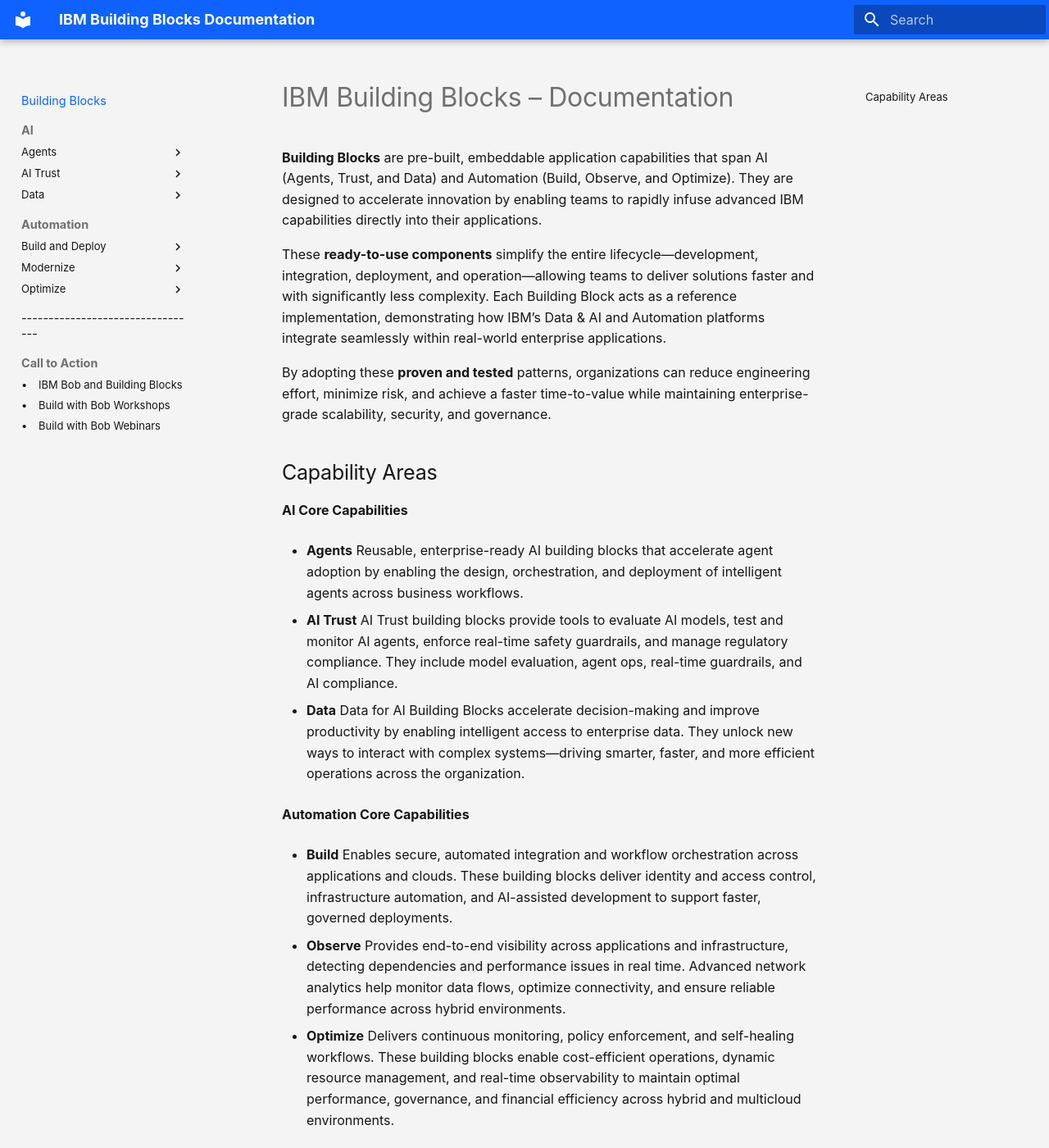
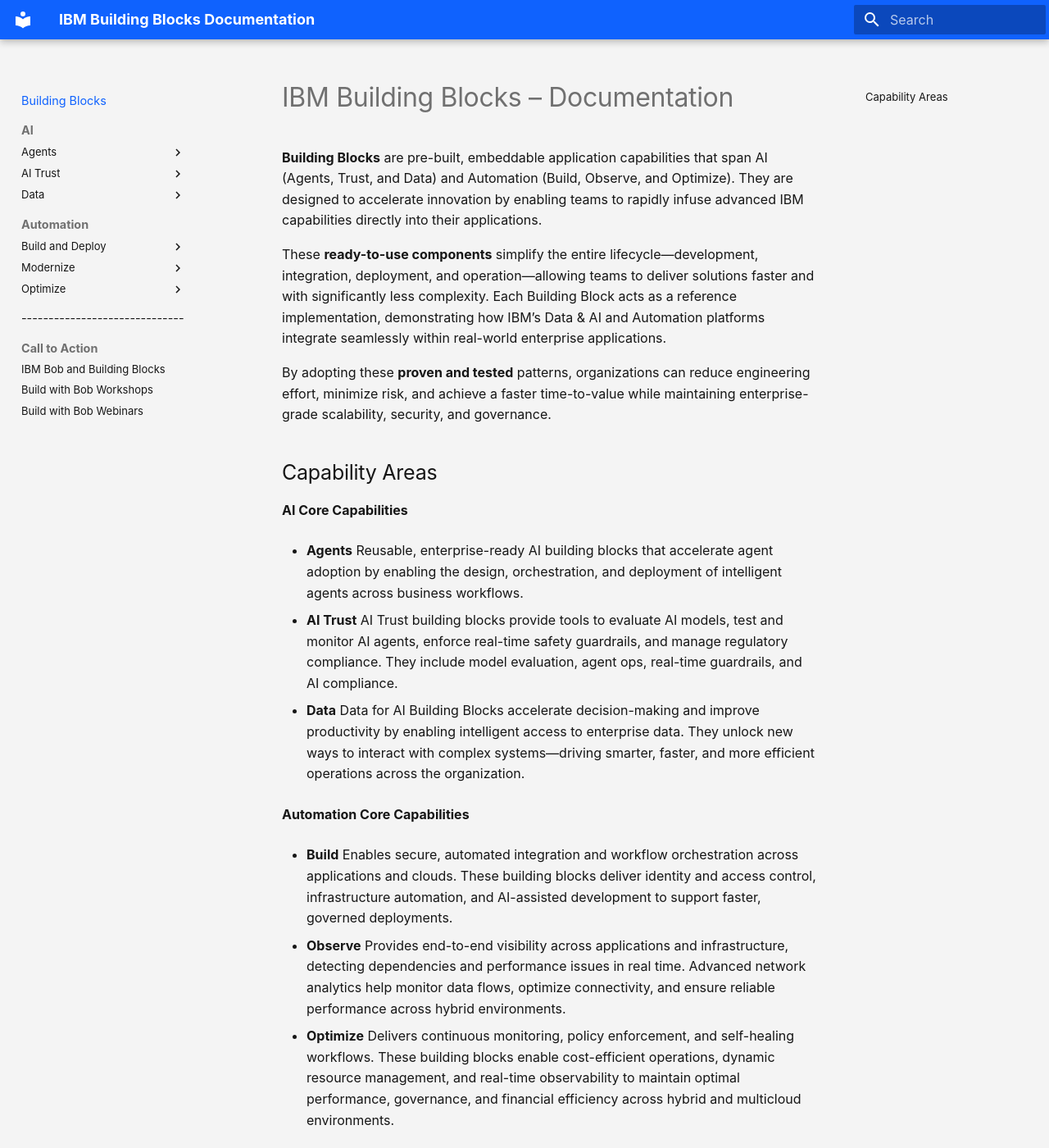
Before and after one commit to ibm-self-serve-assets/building-blocks-docs, an MkDocs documentation site: the page built from docs-src/index.md, in a window 1280 px wide and 1400 px high. Shown: the whole window at 82% size. Built offline with MkDocs 1.6.1 and Material for MkDocs 9.7.7, drawn with Linux system fonts in a browser that asks for light colours.

Commit message:
Updating css file

```diff
--- a/docs-src/overrides/stylesheets/carbon.css
+++ b/docs-src/overrides/stylesheets/carbon.css
@@ -117,45 +117,6 @@
   padding-left: 0.5rem;
 }
 
-/* Bullets only for "Call to Action" section items */
-/* Target the actual last section (after the separator) using nth-last-child */
-.md-nav--primary > .md-nav__list > .md-nav__item:nth-last-child(1) .md-nav__list .md-nav__item,
-.md-nav--primary > .md-nav__list > .md-nav__item:nth-last-child(2) .md-nav__list .md-nav__item {
-  list-style-type: none !important;
-}
-
-/* Add bullet using ::before pseudo-element */
-.md-nav--primary > .md-nav__list > .md-nav__item:nth-last-child(1) .md-nav__list .md-nav__item > .md-nav__link::before,
-.md-nav--primary > .md-nav__list > .md-nav__item:nth-last-child(2) .md-nav__list .md-nav__item > .md-nav__link::before {
-  content: "• " !important;
-  margin-right: 0.5rem !important;
-  color: inherit !important;
-}
-
-/* Ensure link displays normally */
-.md-nav--primary > .md-nav__list > .md-nav__item:nth-last-child(1) .md-nav__list .md-nav__link,
-.md-nav--primary > .md-nav__list > .md-nav__item:nth-last-child(2) .md-nav__list .md-nav__link {
-  display: block !important;
-}
-
-/* Hide the toggle/expand icon for Call to Action items */
-.md-nav--primary > .md-nav__list > .md-nav__item:nth-last-child(1) .md-nav__list .md-nav__item .md-nav__toggle,
-.md-nav--primary > .md-nav__list > .md-nav__item:nth-last-child(2) .md-nav__list .md-nav__item .md-nav__toggle {
-  display: none !important;
-}
-
-/* Prevent the nested nav from appearing */
-.md-nav--primary > .md-nav__list > .md-nav__item:nth-last-child(1) .md-nav__list .md-nav__item > .md-nav,
-.md-nav--primary > .md-nav__list > .md-nav__item:nth-last-child(2) .md-nav__list .md-nav__item > .md-nav {
-  display: none !important;
-}
-
-/* Remove the active/expanded state styling that causes duplication */
-.md-nav--primary > .md-nav__list > .md-nav__item:nth-last-child(1) .md-nav__list .md-nav__item--active > .md-nav__link,
-.md-nav--primary > .md-nav__list > .md-nav__item:nth-last-child(2) .md-nav__list .md-nav__item--active > .md-nav__link {
-  font-weight: normal !important;
-}
-
 /* =========================================================
    LINKS
    ========================================================= */
--- a/mkdocs.yml
+++ b/mkdocs.yml
@@ -91,7 +91,7 @@
           - FinOps: automation-core/optimize/finops.md
           - Automated Resource Management: automation-core/optimize/automated-resource-management.md
 
-  - "---------------------------------": []
+  - "------------------------------": []
   - Call to Action:
       - IBM Bob and Building Blocks: ibm-bob/index.md
       - Build with Bob Workshops: workshop/index.md
```
